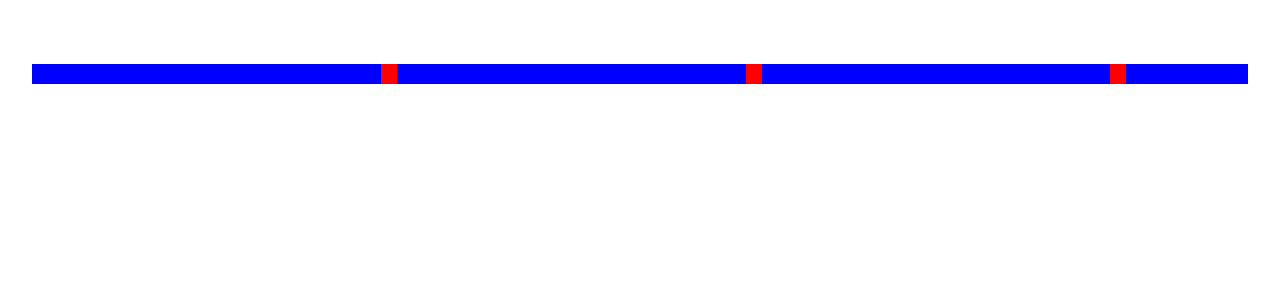
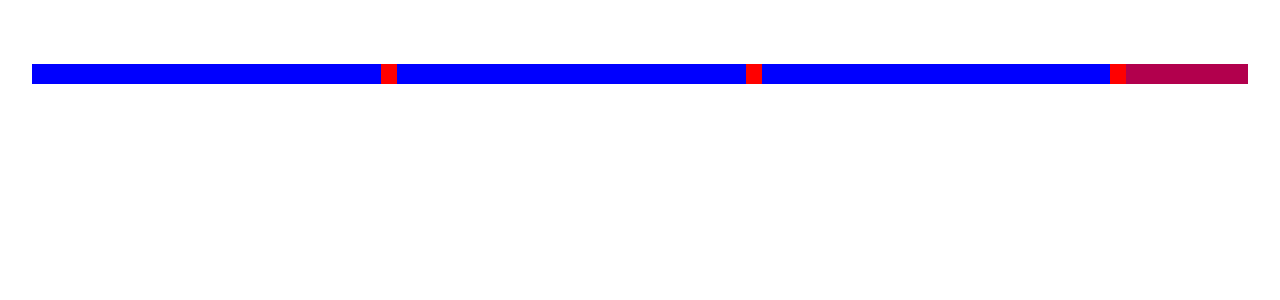
Before and after one commit to Henrique1204/Slide-React, a React (Create React App) app: page / in a window 1280 px wide. Shown: the top 300 px of the page. Built offline with nearby package versions, Linux system fonts and the light colour scheme; the HTML template or start-up script is replaced by a standard one.

Commit message:
Implementar calculo para itens a vista

```diff
--- a/src/Componentes/SlideItem/SlideItem.jsx
+++ b/src/Componentes/SlideItem/SlideItem.jsx
@@ -1,8 +1,22 @@
 import React from 'react';
 import { Container } from './SlideItem.styled';
 
-const SlideItem = () => {
-    return <Container></Container>;
+const SlideItem = ({ vistaSlide }) => {
+    const [foraDeVista, setForaDeVista] = React.useState(false);
+    const slideItemRef = React.useRef();
+
+    React.useEffect(() => {
+        if (vistaSlide) {
+            const { inicio, fim } = vistaSlide;
+
+            const { x, width } = slideItemRef.current.getBoundingClientRect();
+            const posicaoVistaFim = x + width;
+
+            setForaDeVista(x < inicio || posicaoVistaFim > fim);
+        }
+    }, [vistaSlide]);
+
+    return <Container ref={slideItemRef} foraDeVista={foraDeVista}></Container>;
 };
 
 export default SlideItem;
--- a/src/Componentes/SlideItem/SlideItem.styled.js
+++ b/src/Componentes/SlideItem/SlideItem.styled.js
@@ -4,6 +4,7 @@ export const Container = styled.div`
     min-width: calc(30% - 1rem);
     height: 20px;
     background-color: #00F;
+    opacity: ${(props) => props.foraDeVista ? 0.3 : 1};
 
     & + & {
         margin-left: 1rem;
--- a/src/Componentes/SlideWrapper/SlideWrapper.jsx
+++ b/src/Componentes/SlideWrapper/SlideWrapper.jsx
@@ -3,13 +3,30 @@ import SlideItem from '../SlideItem';
 import { Container } from './SlideWrapper.styled';
 
 const SlideWrapper = () => {
+    const slideWrapperRef = React.useRef();
+    const slideRef = React.useRef();
+
+    const [slideVistaTela, setSlideVistaTela] = React.useState(null);
+
+    React.useEffect(() => {
+        const slideWrapper = slideWrapperRef.current.getBoundingClientRect();
+        const slide = slideRef.current.getBoundingClientRect();
+
+        const slideVistaScroll = slide.x + slideWrapper.x;
+        const finalVista = slide.width - slideVistaScroll;
+
+        setSlideVistaTela({ inicio: slideWrapper.x, fim: finalVista });
+    }, [slideRef]);
+
     return (
-        <Container>
-            <SlideItem />
-            <SlideItem />
-            <SlideItem />
-            <SlideItem />
-            <SlideItem />
+        <Container ref={slideWrapperRef}>
+            <div ref={slideRef}>
+                <SlideItem vistaSlide={slideVistaTela} />
+                <SlideItem vistaSlide={slideVistaTela} />
+                <SlideItem vistaSlide={slideVistaTela} />
+                <SlideItem vistaSlide={slideVistaTela} />
+                <SlideItem vistaSlide={slideVistaTela} />
+            </div>
         </Container>
     );
 };
--- a/src/Componentes/SlideWrapper/SlideWrapper.styled.js
+++ b/src/Componentes/SlideWrapper/SlideWrapper.styled.js
@@ -4,6 +4,10 @@ export const Container = styled.div`
     width: 100%;
     height: 20px;
     background-color: #F00;
-    display: flex;
     overflow: hidden;
+
+    & > div {
+        width: 100%;
+        display: flex;
+    }
 `;
```
